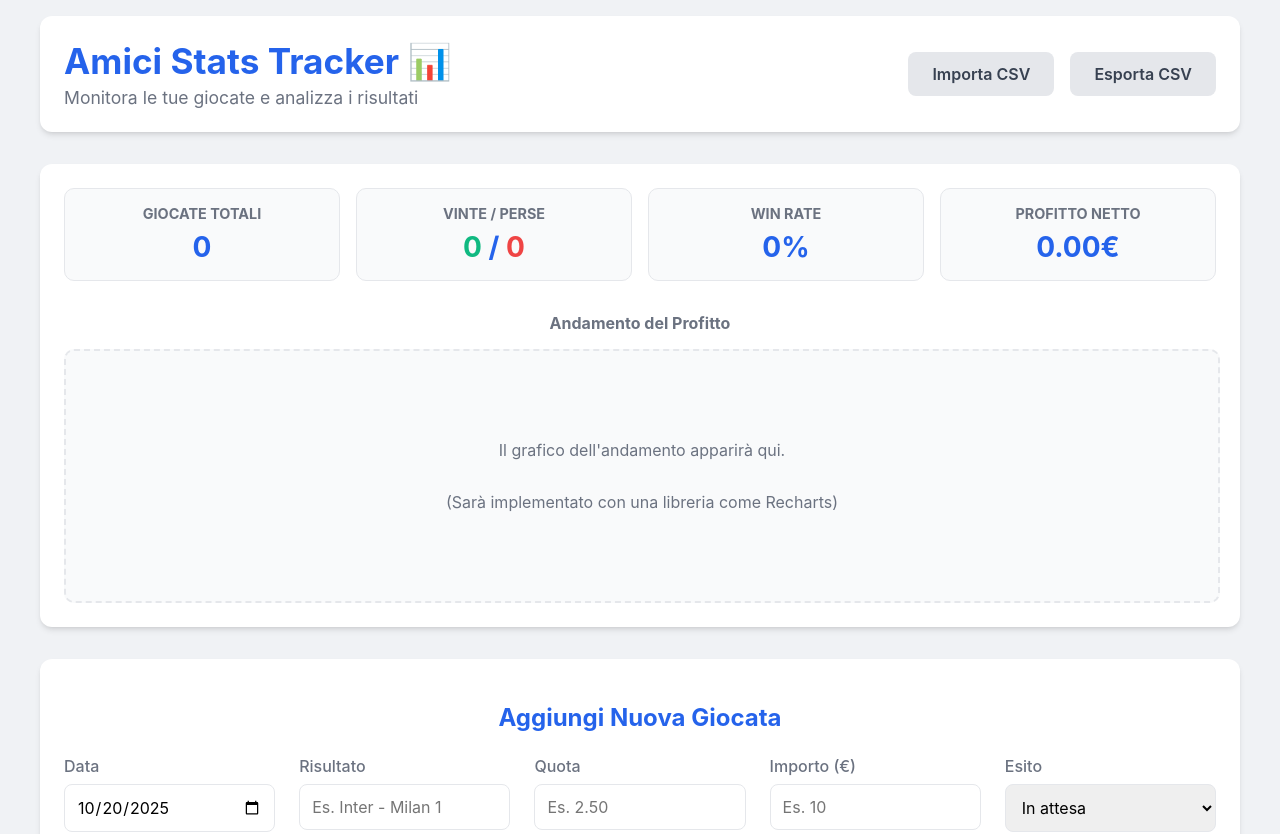
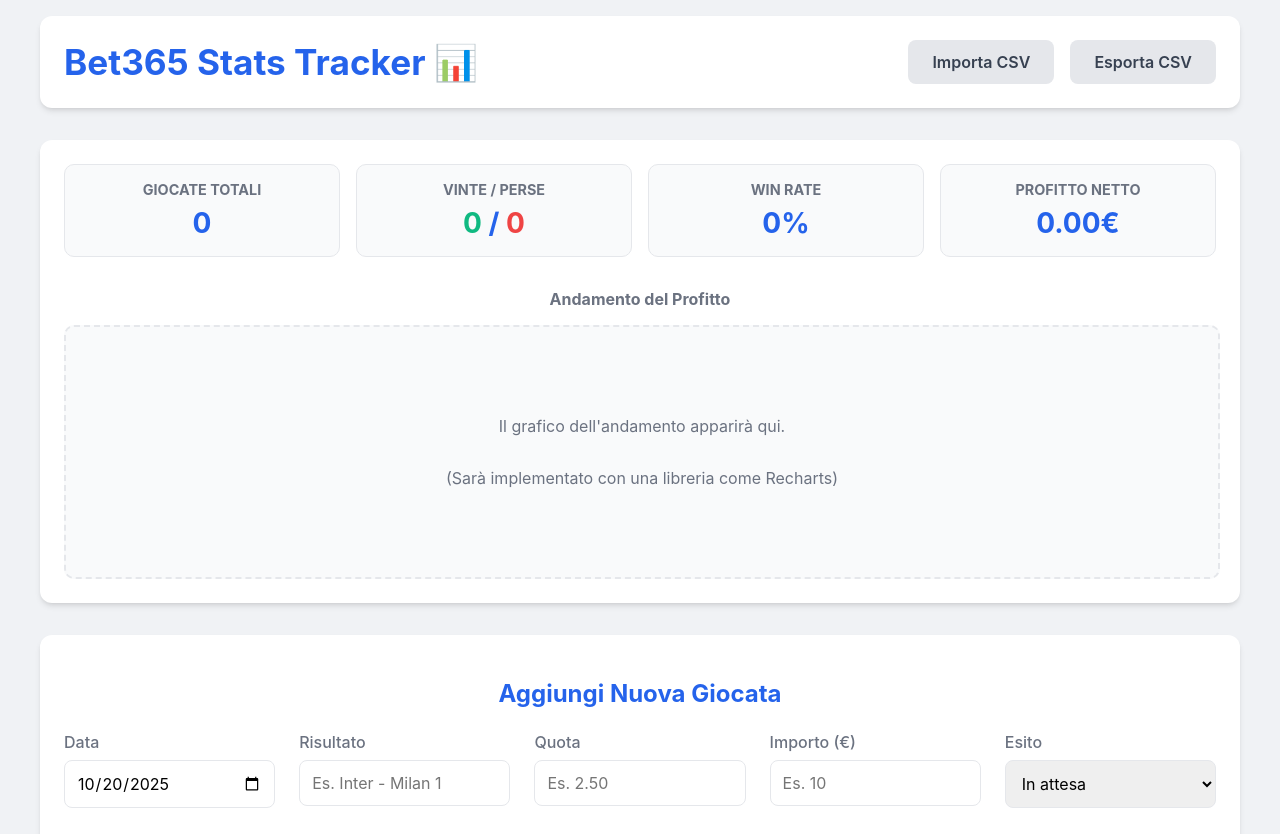
Before and after one commit to prencipemarco/superquote-web, a React (Vite) app: page / in a window 1280 px wide. Shown: the top 834 px of the page. Built offline with nearby package versions, Linux system fonts and the light colour scheme; no server answers; the database is empty.

Commit message:
pre graph

```diff
--- a/src/components/Header.jsx
+++ b/src/components/Header.jsx
@@ -5,8 +5,7 @@
   return (
     <header className="site-header">
       <div className="header-content">
-        <h1>Amici Stats Tracker 📊</h1>
-        <p>Monitora le tue giocate e analizza i risultati</p>
+        <h1>Bet365 Stats Tracker 📊</h1>
       </div>
       <div className="header-actions">
         <button onClick={onImport} className="btn-secondary">Importa CSV</button>
```
